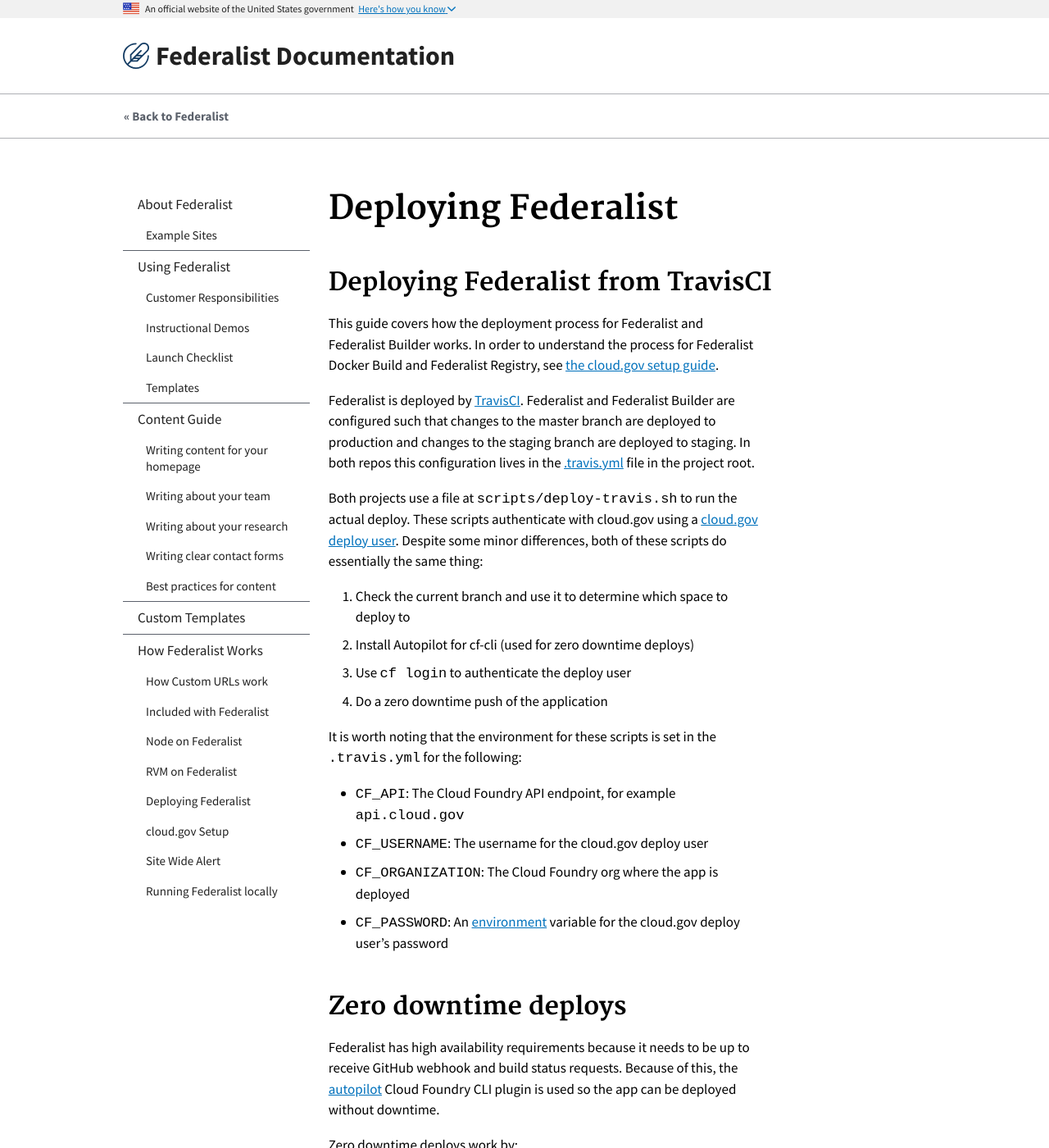
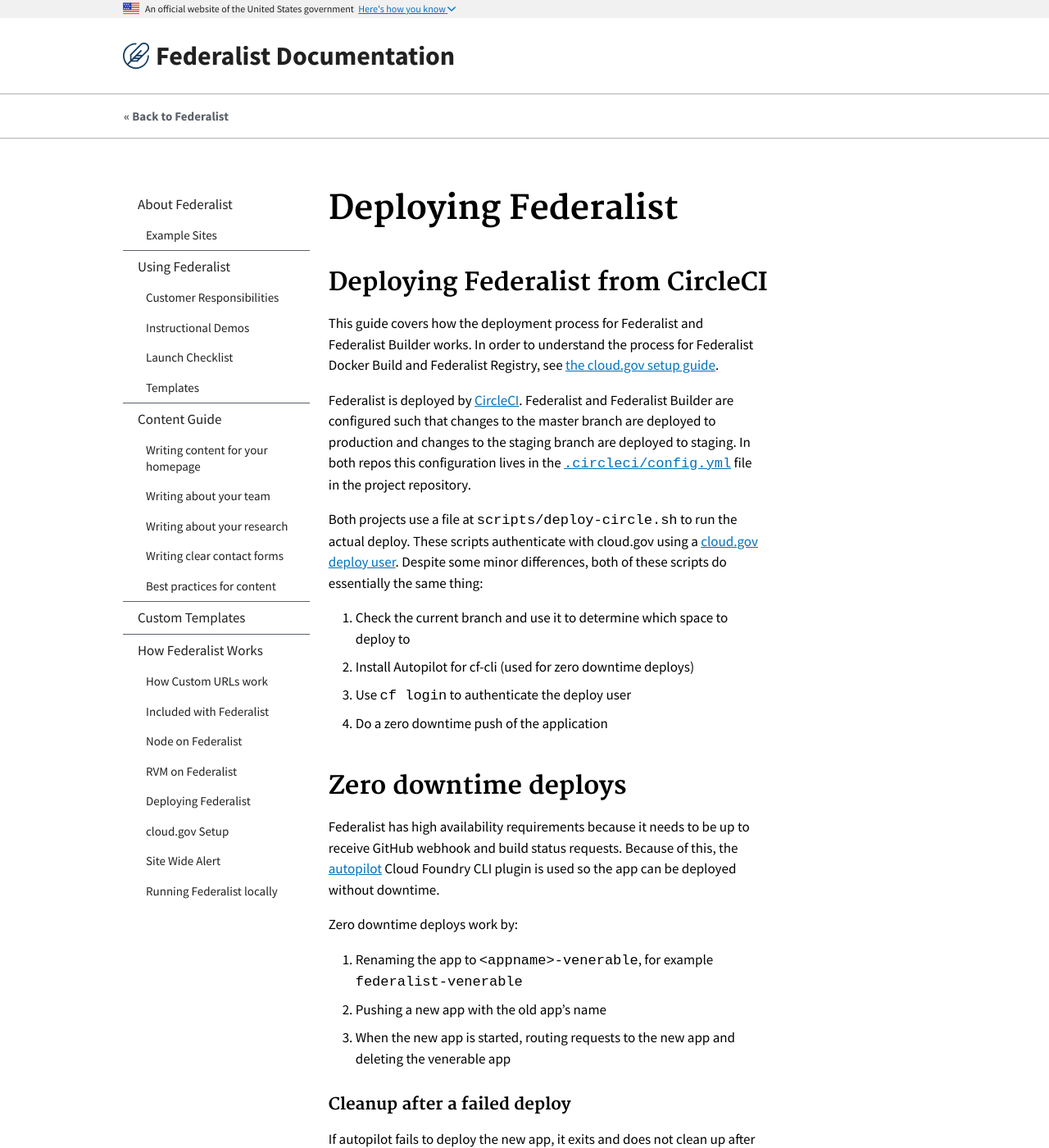
Before and after one commit to Macy-FK/federaliste, a Jekyll site: the page built from pages/how-federalist-works/deploying-federalist.md, in a window 1280 px wide and 1400 px high. Shown: the whole window at 82% size. Built offline with Jekyll 4.4.1, drawn with Linux system fonts in a browser that asks for light colours; Markdown is read by kramdown in place of the engine named in the settings; some of the changed text lies outside the part shown.

Commit message:
update Travis references to CircleCI

```diff
--- a/pages/how-federalist-works/deploying-federalist.md
+++ b/pages/how-federalist-works/deploying-federalist.md
@@ -3,16 +3,16 @@ title: Deploying Federalist
 parent: How Federalist Works
 ---
 
-## Deploying Federalist from TravisCI
+## Deploying Federalist from CircleCI
 
 This guide covers how the deployment process for Federalist and Federalist Builder works.
 In order to understand the process for Federalist Docker Build and Federalist Registry, see [the cloud.gov setup guide]({{site.baseurl}}/pages/how-federalist-works/cloud-gov-setup/).
 
-Federalist is deployed by [TravisCI](https://docs.travis-ci.com/user/deployment/).
+Federalist is deployed by [CircleCI](https://circleci.com/docs/2.0/deployment_integrations/).
 Federalist and Federalist Builder are configured such that changes to the master branch are deployed to production and changes to the staging branch are deployed to staging.
-In both repos this configuration lives in the [.travis.yml](https://docs.travis-ci.com/user/customizing-the-build) file in the project root.
+In both repos this configuration lives in the [`.circleci/config.yml`](https://circleci.com/docs/2.0/) file in the project repository.
 
-Both projects use a file at `scripts/deploy-travis.sh` to run the actual deploy.
+Both projects use a file at `scripts/deploy-circle.sh` to run the actual deploy.
 These scripts authenticate with cloud.gov using a [cloud.gov deploy user](https://cloud.gov/docs/apps/continuous-deployment/#deployer-account).
 Despite some minor differences, both of these scripts do essentially the same thing:
 
@@ -20,13 +20,6 @@ Despite some minor differences, both of these scripts do essentially the same th
 0. Install Autopilot for cf-cli (used for zero downtime deploys)
 0. Use `cf login` to authenticate the deploy user
 0. Do a zero downtime push of the application
-
-It is worth noting that the environment for these scripts is set in the `.travis.yml` for the following:
-
-- `CF_API`: The Cloud Foundry API endpoint, for example `api.cloud.gov`
-- `CF_USERNAME`: The username for the cloud.gov deploy user
-- `CF_ORGANIZATION`: The Cloud Foundry org where the app is deployed
-- `CF_PASSWORD`: An [environment](https://docs.travis-ci.com/user/environment-variables/#Defining-encrypted-variables-in-.travis.yml) variable for the cloud.gov deploy user's password
 
 ## Zero downtime deploys
 
@@ -39,7 +32,7 @@ Zero downtime deploys work by:
 0. Pushing a new app with the old app's name
 0. When the new app is started, routing requests to the new app and deleting the venerable app
 
-#### Cleanup after a failed deploy
+### Cleanup after a failed deploy
 
 If autopilot fails to deploy the new app, it exits and does not clean up after itself.
 So after a failed deploy there will be a stopped app named `<appname>` and a running app named `<appname>-venerable` fielding requests.
@@ -52,4 +45,4 @@ To cleanup after a failed deploy:
 
 0. Delete the new app. For the main Federalist app that would be `federalist`.
 0. Rename the venerable app to the name of the new app. For example, rename `federalist-venerable` to `federalist`.
-0. Start a build on Travis to re-deploy.
+0. Start a build on CircleCI to re-deploy.
```
Also changed, not shown: pages/how-federalist-works/cloud-gov-setup.md (+4 -4 lines).
